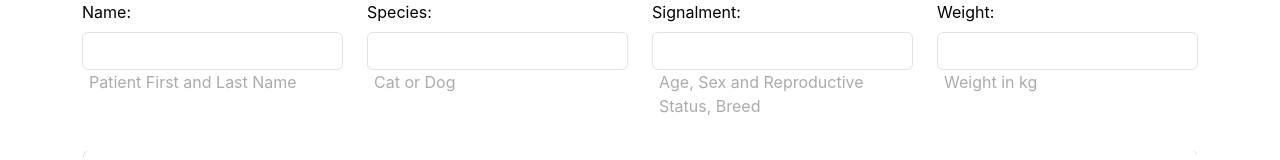
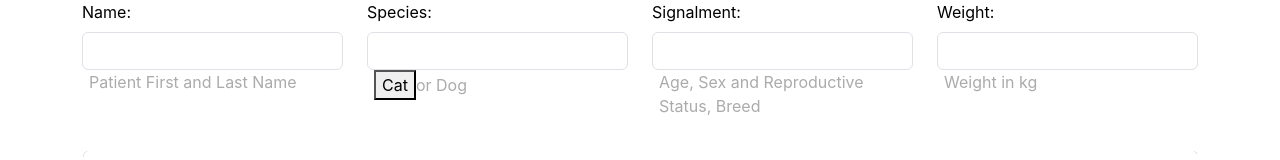
Before and after one commit to 1lynnj/vet-anes-front-end, a React (Create React App) app: page / in a window 1280 px wide. Shown: the part 163-323 px from the top of the page. Built offline with nearby package versions, Linux system fonts and the light colour scheme; no server answers.

Commit message:
WIP Cat auto populate function

```diff
--- a/src/App.js
+++ b/src/App.js
@@ -14,6 +14,89 @@ import Footer from "./components/Footer";
 // TO DO: Move constants to data file and import where needed
 // TO DO: Add drugSet category to backend and remove hardcoded data
 function App() {
+  const CAT_PROTOCOL_DRUG_LIST = [
+    {
+      i: 0,
+      drugId: 42,
+      dose: 1,
+      drugSet: "premed",
+      volume: "",
+      route: "",
+    },
+    {
+      i: 1,
+      drugId: 15,
+      dose: 0.2,
+      drugSet: "premed",
+      volume: "",
+      route: "",
+    },
+    {
+      i: 2,
+      drugId: 21,
+      dose: 0.2,
+      drugSet: "premed",
+      volume: "",
+      route: "",
+    },
+    {
+      i: 3,
+      drugId: 23,
+      dose: 4,
+      drugSet: "induction",
+      volume: "",
+      route: "",
+    },
+    {
+      i: 4,
+      drugId: null,
+      dose: "",
+      drugSet: "induction",
+      volume: "",
+      route: "",
+    },
+    {
+      i: 5,
+      drugId: null,
+      dose: "",
+      drugSet: "induction",
+      volume: "",
+      route: "",
+    },
+    {
+      i: 6,
+      drugId: 26,
+      dose: 22,
+      drugSet: "other",
+      volume: "",
+      route: "",
+    },
+    {
+      i: 7,
+      drugId: null,
+      dose: "",
+      drugSet: "other",
+      volume: "",
+      route: "",
+    },
+    {
+      i: 8,
+      drugId: null,
+      dose: "",
+      drugSet: "other",
+      volume: "",
+      route: "",
+    },
+    {
+      i: 9,
+      drugId: null,
+      dose: "",
+      drugSet: "other",
+      volume: "",
+      route: "",
+    },
+  ];
+
   const INITIAL_PROTOCOL_DRUG_LIST = [
     {
       i: 0,
@@ -119,6 +202,10 @@ function App() {
   )
     ? `http://${window.location.hostname}:8000`
     : "https://vet-anes.herokuapp.com";
+
+  const populateCat = () => {
+    setProtocolDrugList(CAT_PROTOCOL_DRUG_LIST);
+  };
 
   const newPatient = () => {
     setPatientInfo(INITIAL_PATIENT_INFO);
@@ -266,6 +353,7 @@ function App() {
       <PatientInfoForm
         setPatientInfo={setPatientInfo}
         patientInfo={patientInfo}
+        populateCat={populateCat}
       ></PatientInfoForm>
       <NewProtocolForm
         drugOptions={drugOptions}
--- a/src/components/PatientInfoForm.js
+++ b/src/components/PatientInfoForm.js
@@ -47,7 +47,10 @@ const PatientInfoForm = (props) => {
           value={props.patientInfo.species}
           onChange={handleUserEntry}
         />
-        <p id="form-descriptions">Cat or Dog</p>
+        <p id="form-descriptions">
+          <button onClick={props.populateCat}>Cat</button>
+          or Dog
+        </p>
       </div>
       <div className="mb-3 col-12 col-sm-3 patient-signalment">
         <label htmlFor="patientSignalment" className="form-label">
```
